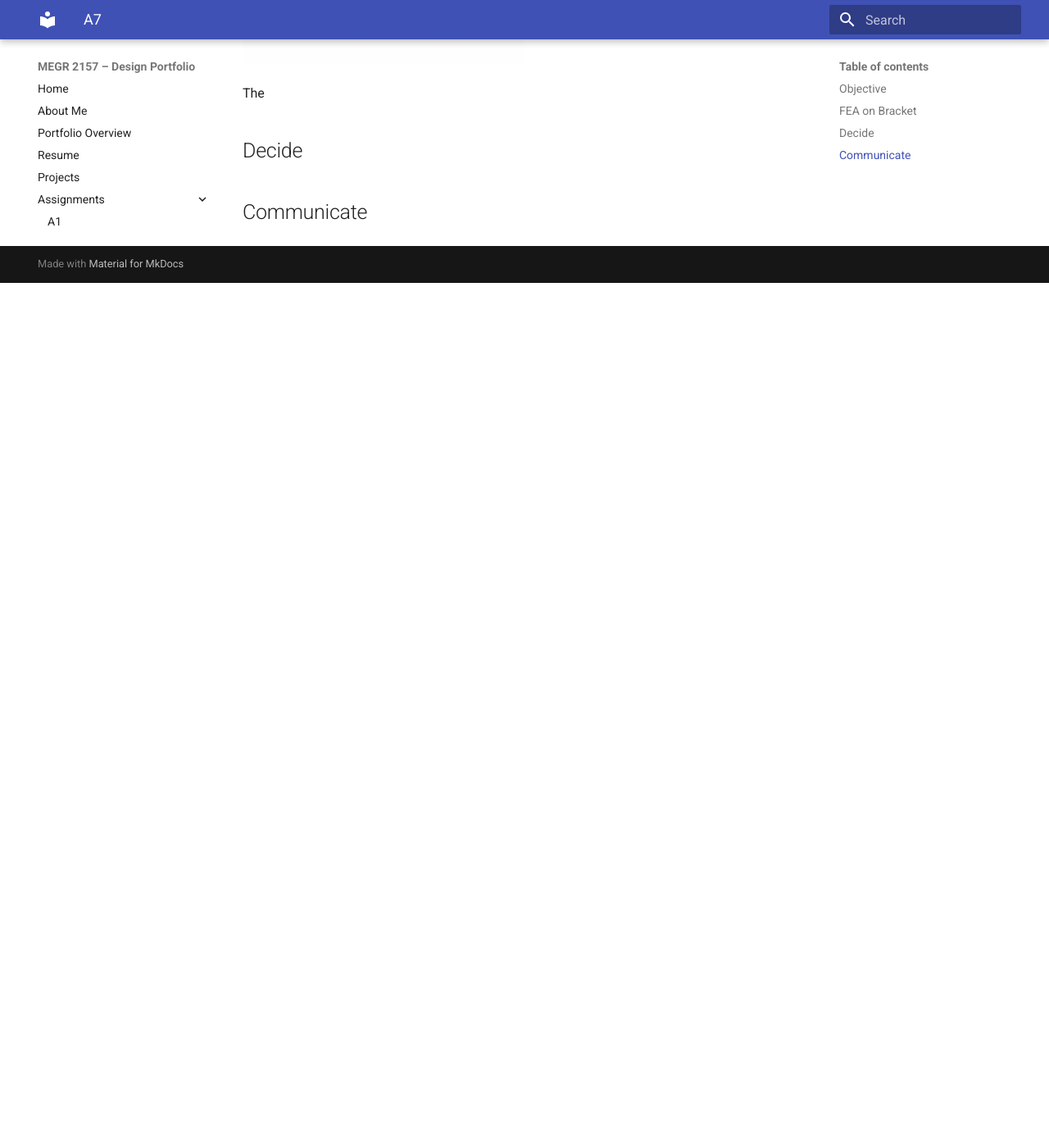
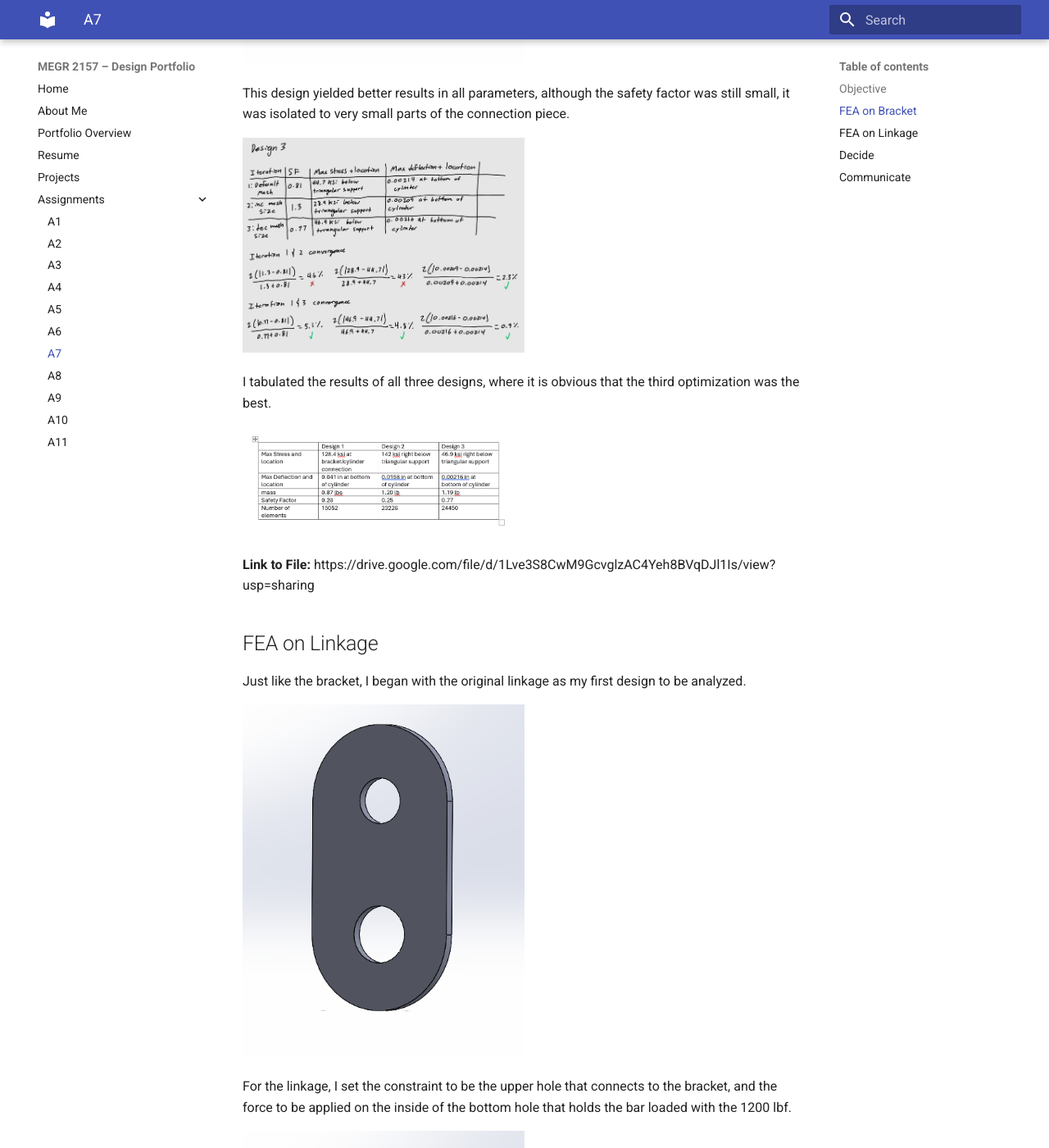
Before and after one commit to jwelch37/megr2156-portfolio, an MkDocs documentation site: the page built from docs/assignments/A07/index.md, in a window 1280 px wide and 1400 px high, scrolled down 3301 px. Shown: the whole window at 82% size. Built offline with MkDocs 1.6.1 and Material for MkDocs 9.7.7, drawn with Linux system fonts in a browser that asks for light colours; before the commit the page ends 3646 px from its top, so only the background shows below that.

Commit message:
Enhance documentation with optimization results and FEA
Added additional content and images for the third optimization and FEA on linkage.

```diff
--- a/docs/assignments/A07/index.md
+++ b/docs/assignments/A07/index.md
@@ -37,7 +37,29 @@ For the third and final optimization, I increased the width of the connection to
 
 <img src="bracket3.png" width="50%" alt="Description of image">
 
-The
+This design yielded better results in all parameters, although the safety factor was still small, it was isolated to very small parts of the connection piece.
+
+<img src="B3_write.jpg" width="50%" alt="Description of image">
+
+I tabulated the results of all three designs, where it is obvious that the third optimization was the best.
+
+<img src="bracket_table.png" width="50%" alt="Description of image">
+
+**Link to File:** https://drive.google.com/file/d/1Lve3S8CwM9GcvglzAC4Yeh8BVqDJl1Is/view?usp=sharing
+
+## FEA on Linkage
+
+Just like the bracket, I began with the original linkage as my first design to be analyzed.
+
+<img src="link1.png" width="50%" alt="Description of image">
+
+For the linkage, I set the constraint to be the upper hole that connects to the bracket, and the force to be applied on the inside of the bottom hole that holds the bar loaded with the 1200 lbf.
+
+<img src="link_constraint.png" width="50%" alt="Description of image">
+
+
+
+
 
 
 
```
